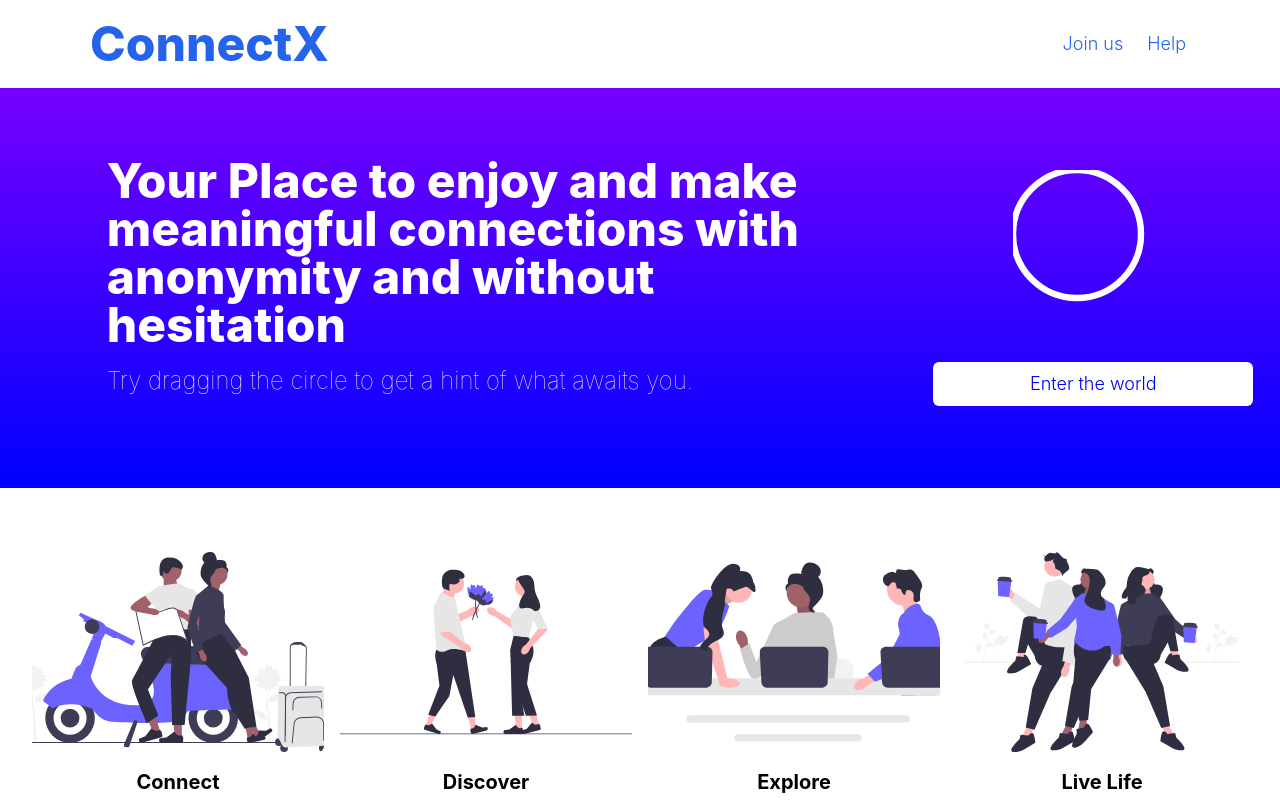
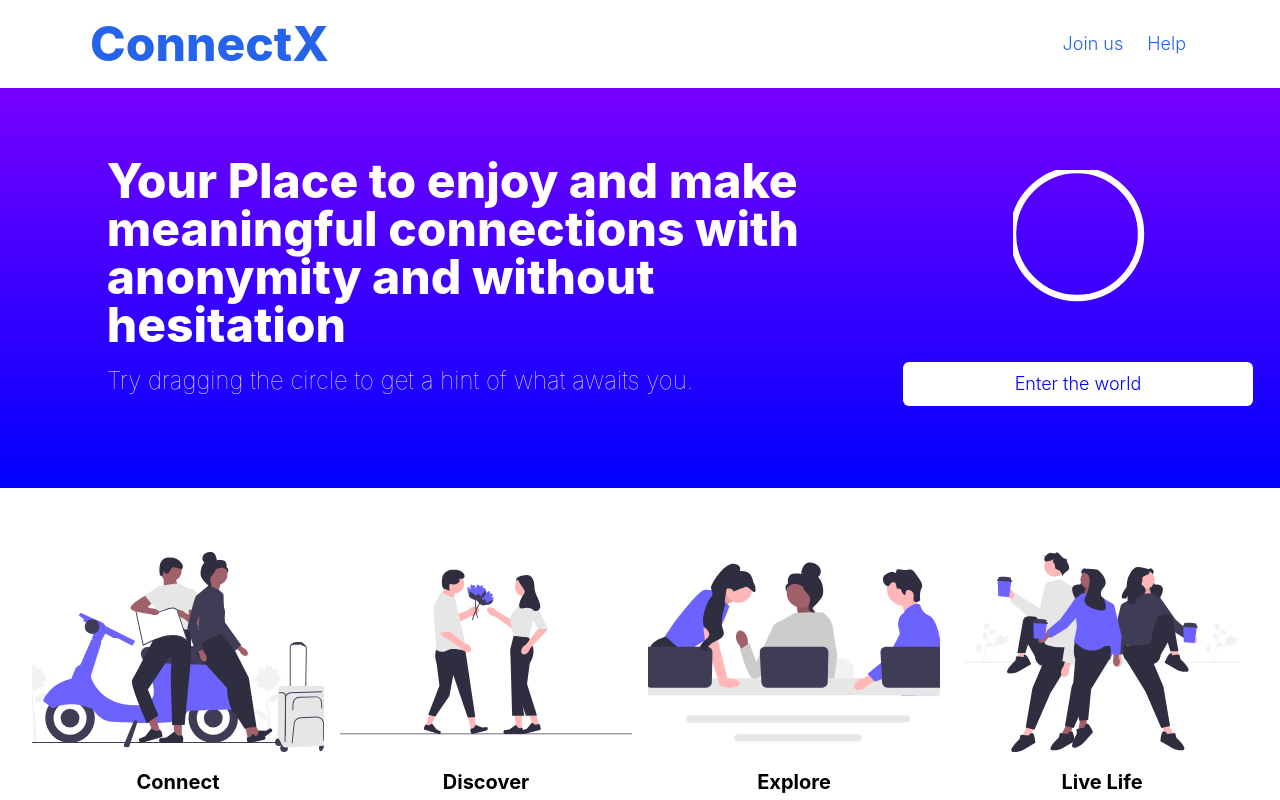
Before and after one commit to anirudhgeek21/ConnectX, a React (Create React App) app in the folder client/: page / in a window 1280 px wide. Shown: the top 800 px of the page. Built offline with nearby package versions, Linux system fonts and the light colour scheme.

Commit message:
design changes landing

```diff
--- a/client/src/components/Landing.jsx
+++ b/client/src/components/Landing.jsx
@@ -77,7 +77,7 @@ export default function Landing() {
           </motion.div>
 
           <Link to="/signup">
-            <motion.div className="text-[#0000ff] text-xs md:text-lg font-light bg-white text-center md:mt-8 mt-[-20%] w-[100%] md:w-[100%] md:px-10 py-2 px-5 rounded-md md:mr-36"
+            <motion.div className="text-[#0000ff] text-xs md:text-lg font-light bg-white text-center md:mt-8 mt-[-20%] w-[100%] md:w-[100%] md:px-10 py-2 px-5 rounded-md md:mr-56"
               whileHover={{ scale: 1.1 }}
               whileTap={{ scale: 1 }}
             >
```
